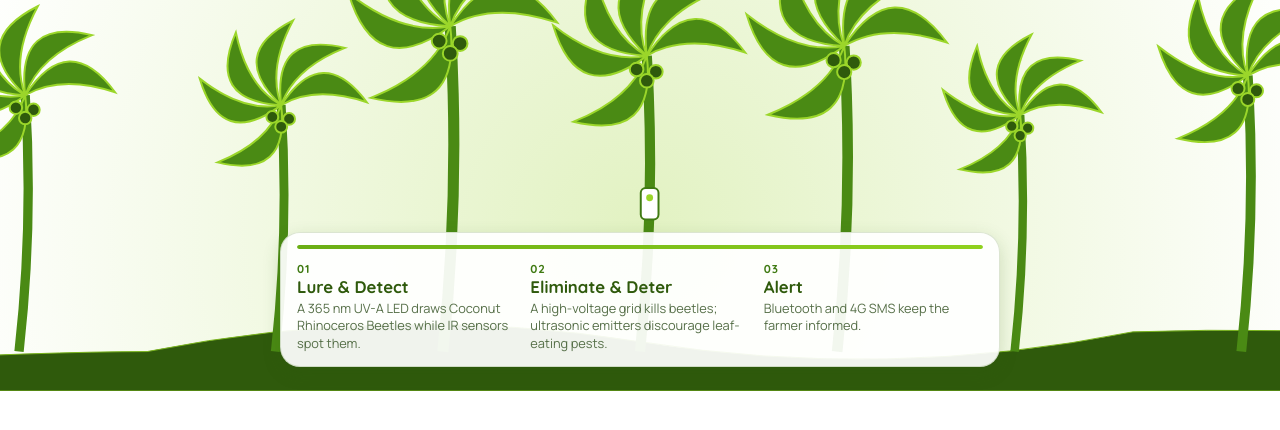
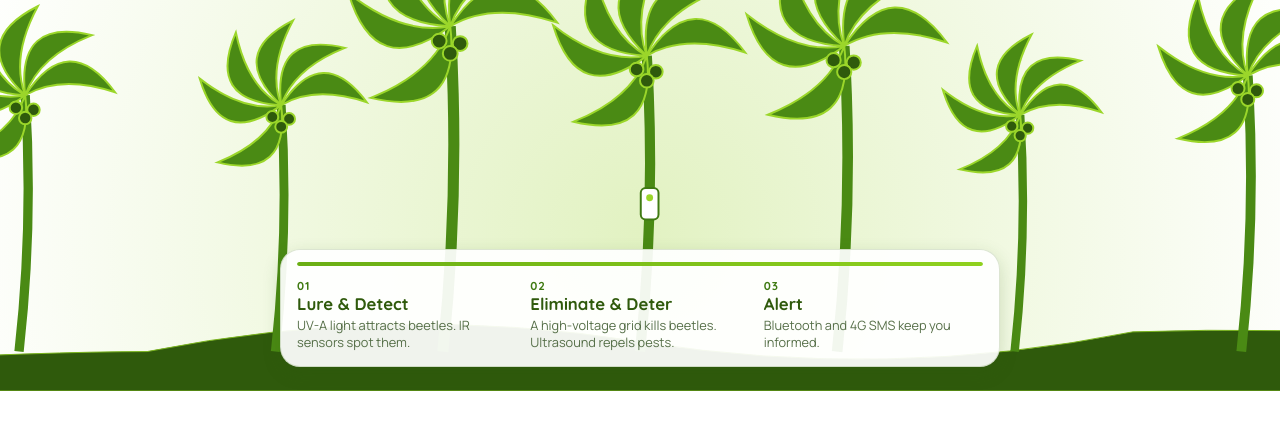
Before and after one commit to arnelprivera/NiyoGuard, a plain HTML site: page index.html in a window 1280 px wide. Shown: the part 1463-1893 px from the top of the page. Drawn offline with Linux system fonts and the light colour scheme.

Commit message:
Update steps and descriptions in index.html

```diff
--- a/index.html
+++ b/index.html
@@ -109,9 +109,9 @@
                     <div class="rsteps" id="rsteps" aria-hidden="true">
                         <div class="rbar"><i id="rfill"></i></div>
                         <ol>
-                            <li><b>01</b><span>Lure &amp; Detect</span><small>A 365 nm UV-A LED draws Coconut Rhinoceros Beetles while IR sensors spot them.</small></li>
-                            <li><b>02</b><span>Eliminate &amp; Deter</span><small>A high-voltage grid kills beetles; ultrasonic emitters discourage leaf-eating pests.</small></li>
-                            <li><b>03</b><span>Alert</span><small>Bluetooth and 4G SMS keep the farmer informed.</small></li>
+                            <li><b>01</b><span>Lure &amp; Detect</span><small>UV-A light attracts beetles. IR sensors spot them.</small></li>
+                            <li><b>02</b><span>Eliminate &amp; Deter</span><small>A high-voltage grid kills beetles. Ultrasound repels pests.</small></li>
+                            <li><b>03</b><span>Alert</span><small>Bluetooth and 4G SMS keep you informed.</small></li>
                         </ol>
                     </div>
                 </div>
```
